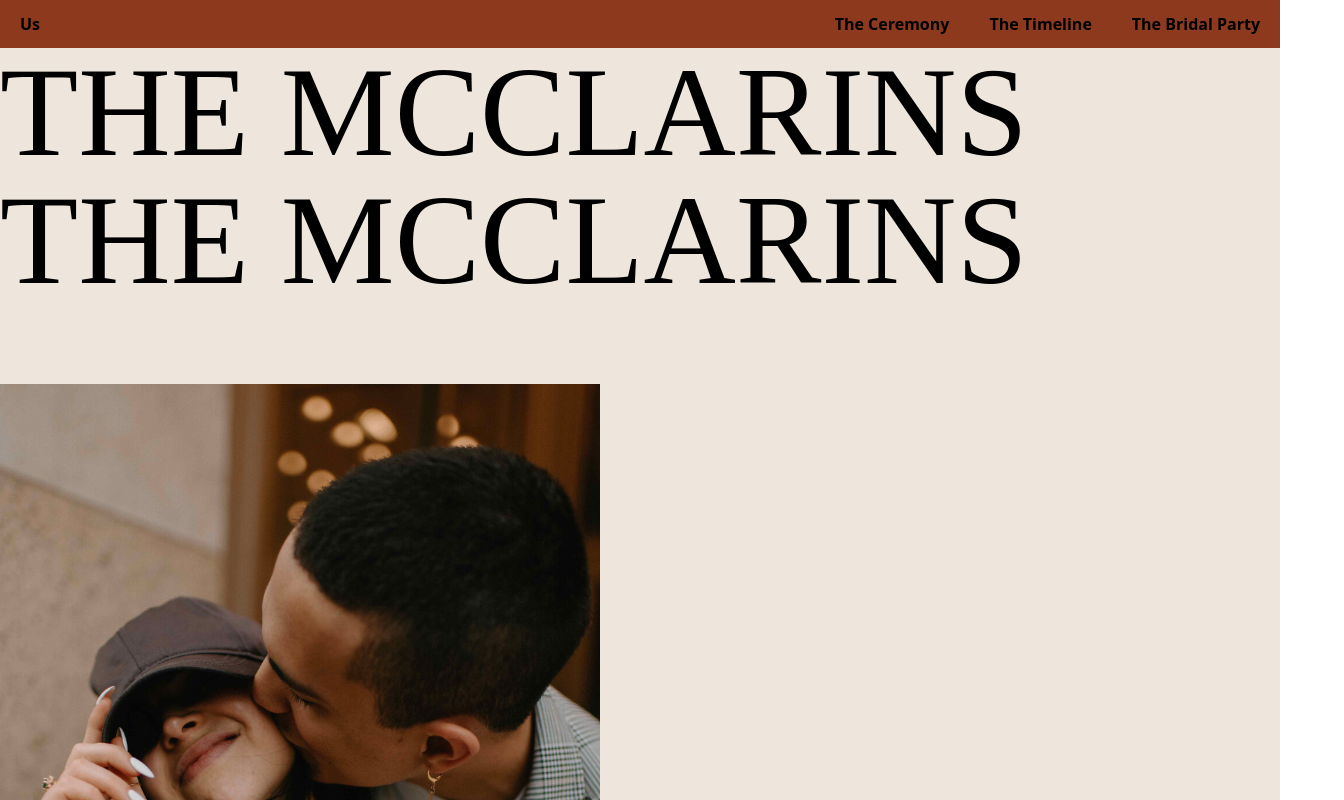
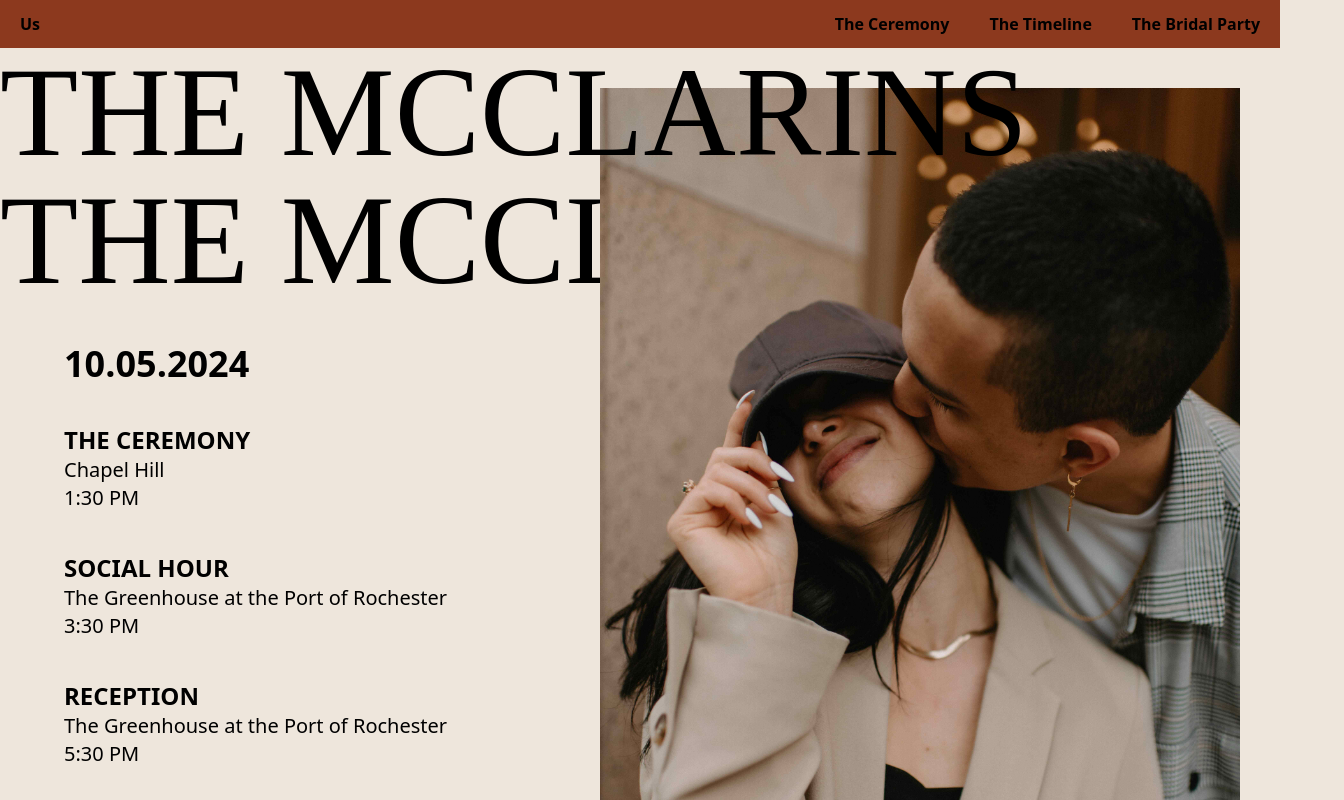
Before and after one commit to gnieb/wedding-cermony-site, a React (Create React App) app: page / in a window 1280 px wide. Shown: the top 800 px of the page, 1344 px wide, since content can reach past the window. Built offline with nearby package versions, Linux system fonts and the light colour scheme.

Commit message:
apply background beige

```diff
--- a/src/index.css
+++ b/src/index.css
@@ -1,6 +1,11 @@
 @tailwind base;
 @tailwind components;
 @tailwind utilities;
+
+
+body {
+  background-color: #EEE6DC;
+}
 
 
 @font-face {
--- a/src/pages/Home.js
+++ b/src/pages/Home.js
@@ -12,17 +12,20 @@ import Timeline from "./Timeline";
 export const Home = () => {
 
     return(
-        <div className="">
+        <div className="w-screen">
+            <div className="relative w-screen h-3/4">
                 <div className="z-40 relative w-screen font-scripty text-6xl sm:text-7xl md:text-8xl lg:text-9xl">
                     THE MCCLARINS
                 </div>
-            <div className=" z-10 relative w-screen font-scripty text-6xl sm:text-7xl md:text-8xl  lg:text-9xl">
+
+                <div className=" z-10  font-scripty text-6xl sm:text-7xl md:text-8xl  lg:text-9xl">
                     THE MCCLARINS
                 </div>
-            <div className="w-1/2 relative z-30 right-10 top-20 ">
+                <div className="w-1/2 absolute z-30 right-10 top-10 ">
                     <img src={us1} alt="us" />
                 </div>
-            <div className="">
+            </div>
+            <div className="relative z-40 left-16 ">
                 <Timeline />
             </div>
         </div>
--- a/src/pages/Timeline.js
+++ b/src/pages/Timeline.js
@@ -2,12 +2,12 @@ export default function Timeline () {
     return(
 
         <div className="">
-            <div className="pt-10 w-full font-bold text-4xl flex justify-center items-center">The McClarins</div>
-            <div className=" font-serif w-full text-2xl flex justify-center items-center">10.05.2024</div>
+            <div className="pt-10 w-full font-bold text-4xl flex justify-start  items-center">10.05.2024</div>
+            <div className=" font-serif w-full text-2xl flex justify-center items-center"></div>
             {/* Event Timeline */}
             <div>
-                <div className="flex pt-10 font-bold text-2xl w-full justify-center">THE CEREMONY</div>
-                <div className="flex justify-center items-center text-center ">
+                <div className="flex pt-10 font-bold text-2xl justify-start ">THE CEREMONY</div>
+                <div className="flex justify-start items-center ">
                     <div className="text-xl">
                         <p>Chapel Hill</p>
                         <p>1:30 PM</p>
@@ -15,6 +15,26 @@ export default function Timeline () {
                 </div>
             </div>
 
+            <div>
+                <div className="flex pt-10 font-bold text-2xl w-full justify-start">SOCIAL HOUR</div>
+                <div className="flex justify-start items-center">
+                    <div className="text-xl">
+                        <p>The Greenhouse at the Port of Rochester</p>
+                        <p>3:30 PM</p>
+                    </div>
+                </div>
+            </div>
+
+            <div>
+                <div className="flex pt-10 font-bold text-2xl w-full justify-start">RECEPTION</div>
+                <div className="flex justify-start items-center ">
+                    <div className="text-xl">
+                        <p>The Greenhouse at the Port of Rochester</p>
+                        <p>5:30 PM</p>
+                    </div>
+                </div>
+            </div>
+
         </div>
     )
 }
```
Lines whose indentation alone changed are shown as unchanged.
